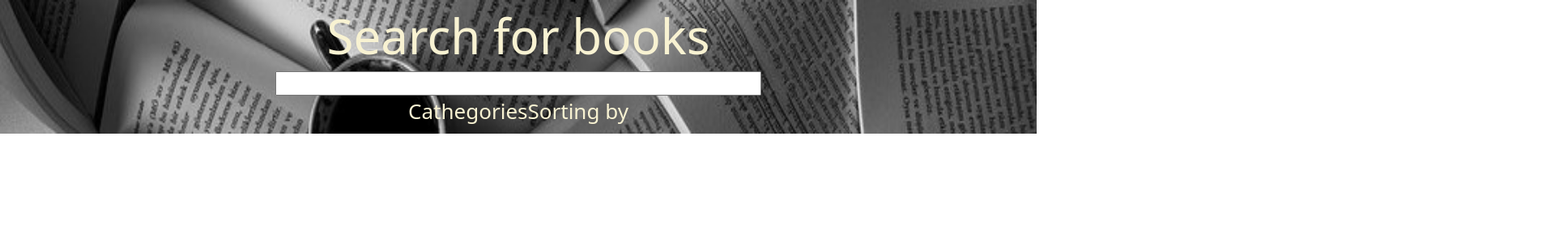
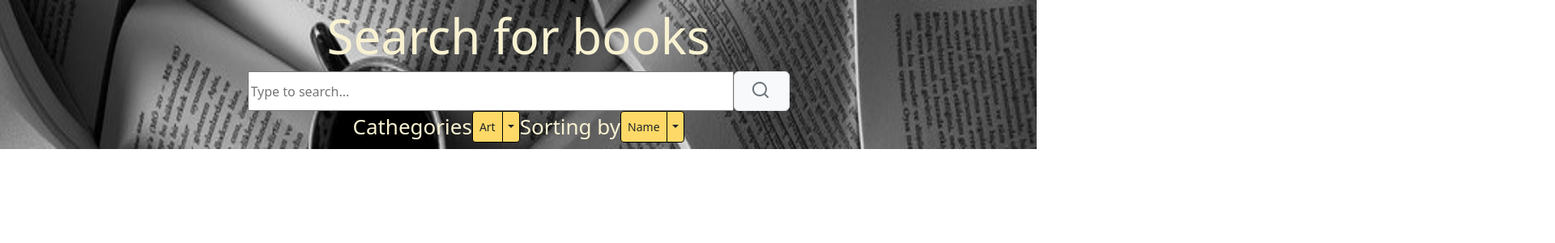
Before and after one commit to Xoistoum/React-Project-JS, a React (Create React App) app in the folder my-app/: page / in a window 1280 px wide. Shown: the top 300 px of the page at 81% size, 1920 px wide, since content can reach past the window. Built offline with nearby package versions, Linux system fonts and the light colour scheme.

Commit message:
Here we go! Buttons)

```diff
--- a/my-app/src/App.css
+++ b/my-app/src/App.css
@@ -19,6 +19,8 @@
   color: rgb(248, 242, 210);
   font-size: 60px;
   padding: 0% 0%;
+  border-color: #000000;
+  border-radius: 10px;
 }
 .nav-link {
   color: rgb(248, 242, 210);
@@ -47,6 +49,8 @@
 .navbar_search {
   display: flex;
   padding: 0% 300%;
+  color: #ffffff;
+  text-decoration-color: rgb(255, 255, 255);
 }
 
 .navbar_cath {
@@ -56,6 +60,13 @@
 
 .navbar_input {
   width: 600px;
+  text-decoration-color: rgb(255, 255, 255);
+}
+
+.btn-secondary {
+  color: #212529;
+  background-color: #ffd967;
+  border-color: #000000;
 }
 
 .App-link {
--- a/my-app/src/App.js
+++ b/my-app/src/App.js
@@ -9,11 +9,18 @@ function App() {
   <h1 className="greeting">Search for books</h1>
 
   <form action="#" id="navbar-search" className="navbar_search" >
-      <input class="input navbar_input" />
+      <input class="input navbar_input" type="text" placeholder="Type to search..." data-path="0.0.0.0.2.0.1" />
       <span>
-
+      <div class="input-group-text" data-path="0.0.0.0.2.0.0">
+                    <button class="btn btn-sm text-secondary" type="button" data-path="0.0.0.0.2.0.0.0">
+                      <svg width="25" height="25" viewBox="0 0 25 25" fill="none" xmlns="http://www.w3.org/2000/svg" data-config-id="auto-svg-2-5" data-path="0.0.0.0.2.0.0.0.0">
+                        <path d="M20.7 19.3L17 15.6C20.1 11.7 19.5 6 15.6 2.9C11.7 -0.2 5.99999 0.5 2.89999 4.3C-0.200006 8.2 0.499995 13.9 4.29999 17C7.59999 19.6 12.3 19.6 15.6 17L19.3 20.7C19.7 21.1 20.3 21.1 20.7 20.7C21.1 20.3 21.1 19.7 20.7 19.3ZM9.99999 17C6.09999 17 2.99999 13.9 2.99999 10C2.99999 6.1 6.09999 3 9.99999 3C13.9 3 17 6.1 17 10C17 13.9 13.9 17 9.99999 17Z" fill="currentColor" data-path="0.0.0.0.2.0.0.0.0.0"></path>
+                      </svg>
+                    </button>
+                  </div>
       </span>
     </form>
+
 
   <div class="" id="navbarText" className="navbar_cath">
      <ul class="navbar-nav mr-auto">
@@ -22,12 +29,40 @@ function App() {
         </a>
       </li>
     </ul>
+    <div class="btn-group">
+  <button class="btn btn-secondary btn-sm" type="button">
+    Art
+  </button>
+  <button type="button" class="btn btn-sm btn-secondary dropdown-toggle dropdown-toggle-split" data-toggle="dropdown" aria-haspopup="true" aria-expanded="false">
+    <span class="sr-only"></span>
+  </button>
+  <div class="dropdown-menu" aria-labelledby="dropdownMenuButton">
+  <a class="dropdown-item" href="#">History</a>
+    <a class="dropdown-item" href="#">Programming</a>
+    <a class="dropdown-item" href="#">Scince</a>
+    <div class="dropdown-divider"></div>
+  </div>
+</div>
      <ul class="navbar-nav mr-auto">
       <li class="nav-item">
         <a class="nav-link" >Sorting by
         </a>
       </li>
     </ul>
+    <div class="btn-group">
+  <button class="btn btn-secondary btn-sm" type="button">
+    Name
+  </button>
+  <button type="button" class="btn btn-sm btn-secondary dropdown-toggle dropdown-toggle-split" data-toggle="dropdown" aria-haspopup="true" aria-expanded="false">
+    <span class="sr-only"></span>
+  </button>
+  <div class="dropdown-menu" aria-labelledby="dropdownMenuButton">
+  <a class="dropdown-item" href="#">Year</a>
+    <a class="dropdown-item" href="#">Author</a>
+    <a class="dropdown-item" href="#">Type</a>
+    <div class="dropdown-divider"></div>
+  </div>
+</div>
   </div>
 
 </nav>
```
